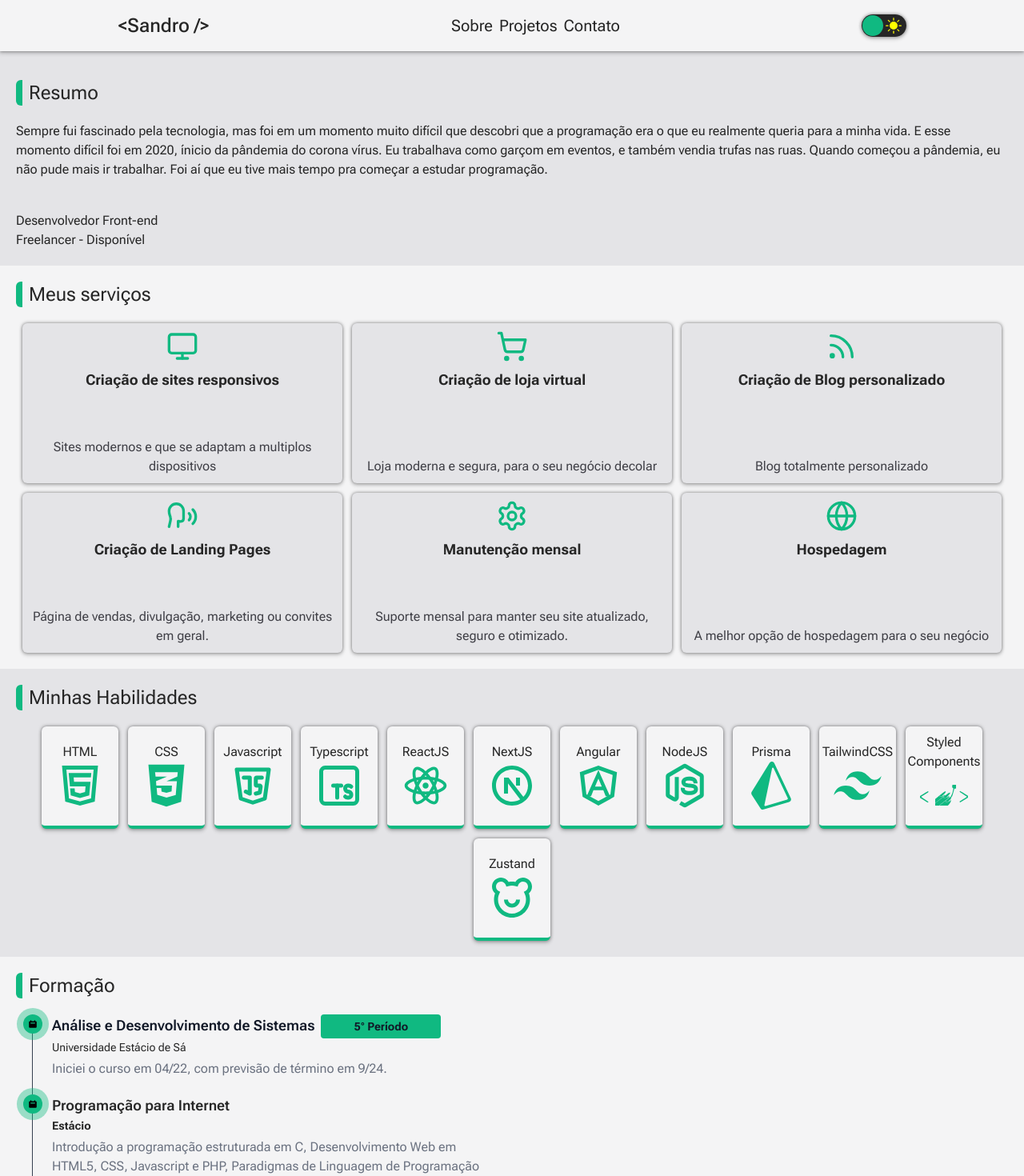
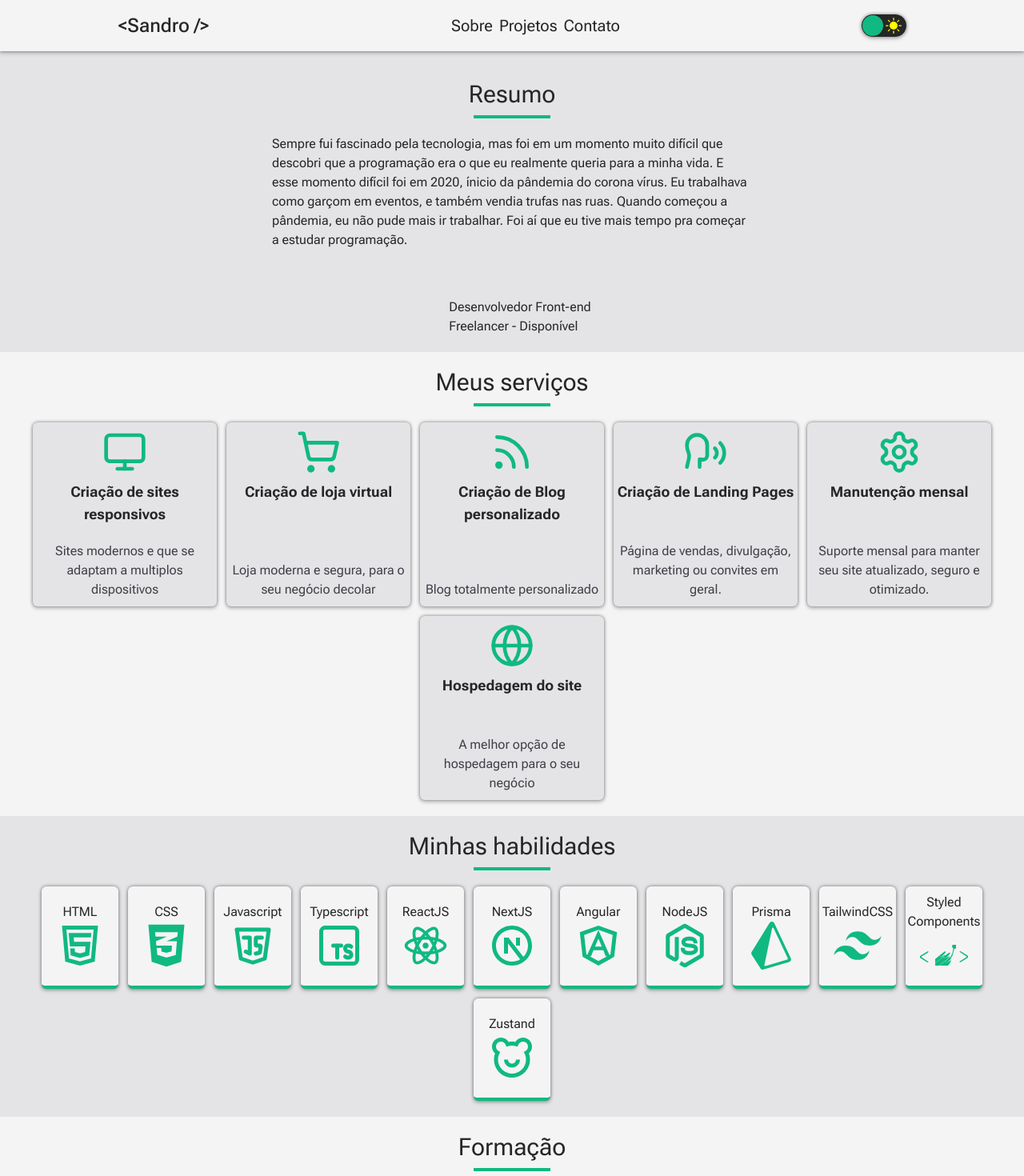
Before and after one commit to SandroFernandesRosal/my-portfolio-next, a Next.js app: page /sobre in a window 1280 px wide. Shown: the top 1470 px of the page at 80% size. Built offline with nearby package versions, Linux system fonts and the light colour scheme; a web font is replaced by a local one.

Commit message:
style: melhorando estilização em vários componentes

```diff
--- a/src/app/layout.tsx
+++ b/src/app/layout.tsx
@@ -33,7 +33,7 @@ export default function RootLayout({
   return (
     <html lang="pt-br">
       <body
-        className={`${roboto.variable} ${msmadi.variable} overflow-x-hidden`}
+        className={`${roboto.variable} ${msmadi.variable} overflow-x-hidden `}
       >
         <ThemeProviders>
           <Header />
--- a/src/app/page.tsx
+++ b/src/app/page.tsx
@@ -6,7 +6,7 @@ import Contato from '@/components/contato'
 
 export default function Home() {
   return (
-    <main className="flex flex-col min-h-screen pt-[65px] overflow-x-hidden ">
+    <main className="flex flex-col min-h-screen pt-[65px] overflow-x-hidden">
       <HighLight />
       <Services />
       <Skills />
--- a/src/app/sobre/page.tsx
+++ b/src/app/sobre/page.tsx
@@ -4,12 +4,15 @@ import TimeLine from '@/components/timeline'
 
 export default function Sobre() {
   return (
-    <section className="min-h-screen ">
-      <div className="bg-bglightsecundary dark:bg-bgdarksecundary pt-[100px]">
-        <h1 className="border-l-8 mb-5 border-primary pl-2 rounded-md text-2xl mx-5">
-          Resumo
-        </h1>
-        <div className="text-left mx-5 mb-10">
+    <section className="min-h-screen flex flex-col items-center">
+      <div className="flex flex-col w-full items-center bg-bglightsecundary dark:bg-bgdarksecundary pt-[100px]">
+      <h1 className="text-3xl">
+        Resumo
+      </h1>
+      <span className="border-b-4 pb-2 w-24  border-primary  text-3xl mb-5">
+
+      </span>
+        <div className="text-left mx-5 mb-10 max-w-[600px]">
           <p className="mb-5">
             Sempre fui fascinado pela tecnologia, mas foi em um momento muito
             difícil que descobri que a programação era o que eu realmente queria
@@ -33,9 +36,10 @@ export default function Sobre() {
 
       <Skills />
 
-      <h1 className="border-l-8 my-5 border-primary pl-2 rounded-md text-2xl mx-5">
+      <h1 className="text-3xl pt-5">
         Formação
       </h1>
+      <span className="border-b-4 pb-2 w-24  border-primary  text-3xl mb-5" />
 
       <TimeLine />
     </section>
--- a/src/components/contato.tsx
+++ b/src/components/contato.tsx
@@ -50,9 +50,12 @@ export default function Contato() {
 
   return (
     <section className="flex flex-col justify-center items-center bg-bglightsecundary dark:bg-bgdarksecundary py-5">
-      <h1 className="border-l-8 mb-5 border-primary pl-2 rounded-md text-2xl w-full ml-10">
+      <h1 className="text-3xl">
         Entre em contato
       </h1>
+      <span className="border-b-4 pb-2 w-24  border-primary  text-3xl mb-5">
+
+      </span>
 
       {alert && (
         <div className="flex items-center justify-center z-40 font-bold bg-bglightsecundary dark:bg-bgdarksecundary border-[1px] border-primary  rounded-md p-4">
--- a/src/components/itens-menu.tsx
+++ b/src/components/itens-menu.tsx
@@ -14,8 +14,9 @@ export default function ItensMenu({ menu, handleMenu }: MenuProps) {
         <Link
           onClick={handleMenu}
           href={'/sobre'}
-          className="border-l-8 md:border-none md:pl-0 md:my-0 border-primary pl-2 rounded-md my-2 md:hover:text-primary "
+          className="border-l-8 md:border-none md:pl-0 md:my-0 border-primary pl-2 rounded-md my-2 md:hover:text-primary"
         >
+
           Sobre
         </Link>
       </li>
--- a/src/components/projects.tsx
+++ b/src/components/projects.tsx
@@ -19,7 +19,7 @@ export default function Projects({ projects }: ProjectArray) {
       : filteredProjects
 
   return (
-    <ul className="flex flex-wrap gap-5 justify-center">
+    <ul className="flex flex-wrap gap-5 justify-center w-full">
       {displayedProjects.map((project: ProjectProps) => (
         <Project
           key={project.id}
--- a/src/components/services.tsx
+++ b/src/components/services.tsx
@@ -2,27 +2,30 @@ import { Monitor, ShoppingCart, Rss, Speech, Settings, Globe } from 'lucide-reac
 
 export default function Services() {
   return (
-    <section className="z-10 px-5   dark:bg-bgdark bg-bglight py-5">
-      <h1 className="border-l-8 border-primary pl-2 rounded-md text-2xl mb-5">
+    <section className="z-10 px-5  flex flex-col items-center  dark:bg-bgdark bg-bglight py-5">
+      <h1 className="text-3xl">
         Meus serviços
       </h1>
+      <span className="border-b-4 pb-2 w-24  border-primary  text-3xl mb-5">
+
+      </span>
 
       <div className='flex flex-wrap gap-3 justify-center'>
 
-      <div className="flex justify-between  w-[45%] max-w-[400px] h-[200px] flex-col items-center text-center border-[1px] dark:border-zinc-800 border-transparent bg-bglightsecundary dark:bg-bgdarksecundary rounded-md py-2 hover:border-primary dark:hover:border-primary shadow-shadowlight dark:shadow-none">
+      <div className="flex justify-between  w-[45%] max-w-[230px] h-[230px] flex-col items-center text-center border-[1px] dark:border-zinc-800 border-transparent bg-bglightsecundary dark:bg-bgdarksecundary rounded-md py-2 hover:border-primary dark:hover:border-primary shadow-shadowlight dark:shadow-none">
 
         <div className="flex flex-col gap-2 items-center">
-        <Monitor className="text-primary size-10" />
+        <Monitor className="text-primary size-10 md:size-14" />
           <h1 className="text-lg font-bold">Criação de sites responsivos</h1>
 
         </div>
         <p className='px-1 text-zinc-700 dark:text-zinc-400'>Sites modernos e que se adaptam a multiplos dispositivos</p>
       </div>
 
-      <div className="flex justify-between  w-[45%] max-w-[400px] h-[200px] flex-col items-center text-center border-[1px] dark:border-zinc-800 border-transparent bg-bglightsecundary dark:bg-bgdarksecundary rounded-md py-2 hover:border-primary dark:hover:border-primary shadow-shadowlight dark:shadow-none">
+      <div className="flex justify-between  w-[45%] max-w-[230px]  h-[230px] flex-col items-center text-center border-[1px] dark:border-zinc-800 border-transparent bg-bglightsecundary dark:bg-bgdarksecundary rounded-md py-2 hover:border-primary dark:hover:border-primary shadow-shadowlight dark:shadow-none">
 
         <div className="flex flex-col gap-2 items-center">
-        <ShoppingCart className="text-primary size-10" />
+        <ShoppingCart className="text-primary size-10 md:size-14" />
           <h1 className="text-lg font-bold">Criação de loja virtual</h1>
 
         </div>
@@ -30,38 +33,38 @@ export default function Services() {
         <p className='px-1 text-zinc-700 dark:text-zinc-400'>Loja moderna e segura, para o seu negócio decolar</p>
       </div>
 
-      <div className="flex justify-between  w-[45%] max-w-[400px] h-[200px] flex-col items-center text-center border-[1px] dark:border-zinc-800 border-transparent bg-bglightsecundary dark:bg-bgdarksecundary rounded-md py-2 hover:border-primary dark:hover:border-primary shadow-shadowlight dark:shadow-none">
+      <div className="flex justify-between  w-[45%] max-w-[230px] h-[230px] flex-col items-center text-center border-[1px] dark:border-zinc-800 border-transparent bg-bglightsecundary dark:bg-bgdarksecundary rounded-md py-2 hover:border-primary dark:hover:border-primary shadow-shadowlight dark:shadow-none">
 
         <div className="flex flex-col gap-2 items-center">
-        <Rss className="text-primary size-10" />
+        <Rss className="text-primary size-10 md:size-14" />
           <h1 className="text-lg font-bold">Criação de Blog personalizado</h1>
         </div>
         <p className='px-1 text-zinc-700 dark:text-zinc-400'>Blog totalmente personalizado</p>
       </div>
 
-      <div className="flex justify-between  w-[45%] max-w-[400px] h-[200px] flex-col items-center text-center border-[1px] dark:border-zinc-800 border-transparent bg-bglightsecundary dark:bg-bgdarksecundary rounded-md py-2 hover:border-primary dark:hover:border-primary shadow-shadowlight dark:shadow-none">
+      <div className="flex justify-between  w-[45%] max-w-[230px] h-[230px] flex-col items-center text-center border-[1px] dark:border-zinc-800 border-transparent bg-bglightsecundary dark:bg-bgdarksecundary rounded-md py-2 hover:border-primary dark:hover:border-primary shadow-shadowlight dark:shadow-none">
 
         <div className="flex flex-col gap-2 items-center">
-        <Speech className="text-primary size-10" />
+        <Speech className="text-primary size-10 md:size-14" />
           <h1 className="text-lg font-bold">Criação de Landing Pages</h1>
         </div>
         <p className='px-1 text-zinc-700 dark:text-zinc-400'>Página de vendas, divulgação, marketing ou convites em geral.</p>
       </div>
 
-      <div className="flex justify-between  w-[45%] max-w-[400px] h-[200px] flex-col items-center text-center border-[1px] dark:border-zinc-800 border-transparent bg-bglightsecundary dark:bg-bgdarksecundary rounded-md py-2 hover:border-primary dark:hover:border-primary shadow-shadowlight dark:shadow-none">
+      <div className="flex justify-between  w-[45%] max-w-[230px] h-[230px] flex-col items-center text-center border-[1px] dark:border-zinc-800 border-transparent bg-bglightsecundary dark:bg-bgdarksecundary rounded-md py-2 hover:border-primary dark:hover:border-primary shadow-shadowlight dark:shadow-none">
 
         <div className="flex flex-col gap-2 items-center">
-        <Settings className="text-primary size-10" />
+        <Settings className="text-primary size-10 md:size-14" />
           <h1 className="text-lg font-bold">Manutenção mensal </h1>
         </div>
         <p className='px-1 text-zinc-700 dark:text-zinc-400'>Suporte mensal para manter seu site atualizado, seguro e otimizado.</p>
       </div>
 
-      <div className="flex justify-between  w-[45%] max-w-[400px] h-[200px] flex-col items-center text-center border-[1px] dark:border-zinc-800 border-transparent bg-bglightsecundary dark:bg-bgdarksecundary rounded-md py-2 hover:border-primary dark:hover:border-primary shadow-shadowlight dark:shadow-none">
+      <div className="flex justify-between  w-[45%] max-w-[230px] h-[230px] flex-col items-center text-center border-[1px] dark:border-zinc-800 border-transparent bg-bglightsecundary dark:bg-bgdarksecundary rounded-md py-2 hover:border-primary dark:hover:border-primary shadow-shadowlight dark:shadow-none">
 
         <div className="flex flex-col gap-2 items-center">
-        <Globe className="text-primary size-10" />
-          <h1 className="text-lg font-bold">Hospedagem</h1>
+        <Globe className="text-primary size-10 md:size-14" />
+          <h1 className="text-lg font-bold">Hospedagem do site</h1>
         </div>
         <p className='px-1 text-zinc-700 dark:text-zinc-400'>A melhor opção de hospedagem para o seu negócio</p>
       </div>
--- a/src/components/skills.tsx
+++ b/src/components/skills.tsx
@@ -13,10 +13,13 @@ import { SiPrisma, SiStyledcomponents } from 'react-icons/si'
 
 export default function Skills() {
   return (
-    <section className="w-full flex flex-col px-5 py-5 bg-bglightsecundary dark:bg-bgdarksecundary">
-      <h1 className="border-l-8 mb-5 border-primary pl-2 rounded-md text-2xl">
-        Minhas Habilidades
+    <section className="w-full flex items-center flex-col px-5 py-5 bg-bglightsecundary dark:bg-bgdarksecundary">
+      <h1 className="text-3xl">
+        Minhas habilidades
       </h1>
+      <span className="border-b-4 pb-2 w-24  border-primary  text-3xl mb-5">
+
+      </span>
 
       <ul className="flex flex-wrap gap-3 justify-center">
         <li className="p-2 dark:bg-bgdark bg-bglight shadow-shadowlight dark:shadow-shadow-none rounded-md flex flex-col items-center w-24 justify-center text-center h-32 border-b-4  dark:border-t-zinc-800  border-b-primary dark:border-t-[1px] dark:border-r-zinc-800 dark:border-x-[1px] dark:border-x-zinc-800">
```
Also changed, not shown: src/components/projects-page.tsx (+5 -2 lines).
